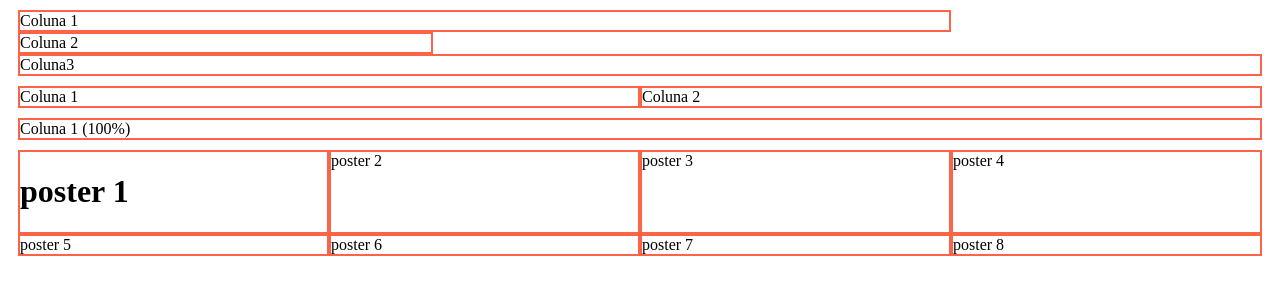
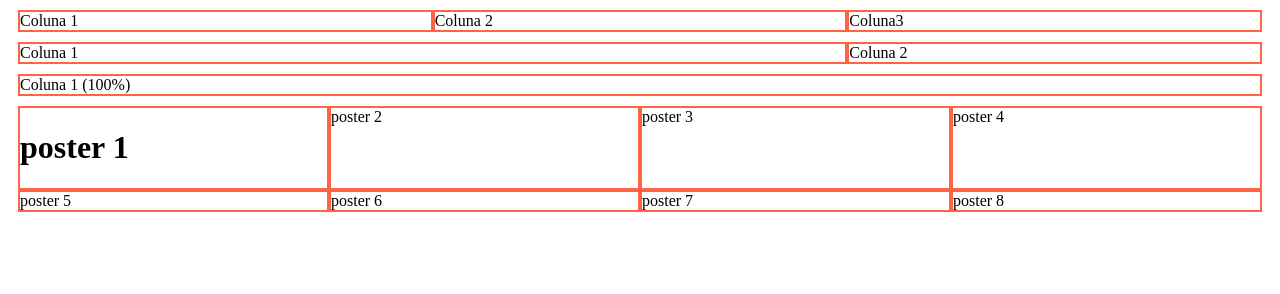
Before and after one commit to MarciaCondarco/linhaColuna, a plain HTML site: page index.html in a window 1280 px wide. Drawn offline with Linux system fonts and the light colour scheme.

Commit message:
linhas e colunas usando o flex

```diff
--- a/assets/css/style.css
+++ b/assets/css/style.css
@@ -27,7 +27,7 @@
     flex: 0 0 16.67%;
 }
 .coluna-3{
-    flex: 0 0 25%;
+    flex: 1 0 25%;
 }
 
 .coluna-4{
--- a/index.html
+++ b/index.html
@@ -11,15 +11,15 @@
 <body>
 
     <div class="linha">
-        <div class="coluna coluna-9 ">Coluna 1</div>
-        <div class="coluna coluna-4 ">Coluna 2</div>
-        <div class="coluna coluna-12 ">Coluna3</div>
+        <div class="coluna coluna-3 ">Coluna 1</div>
+        <div class="coluna coluna-3">Coluna 2</div>
+        <div class="coluna coluna-3 ">Coluna3</div>
     </div>
 
 
     <div class="linha">
-        <div class="coluna coluna-6 ">Coluna 1</div>
-        <div class="coluna coluna-6 ">Coluna 2</div>
+        <div class="coluna coluna-8 ">Coluna 1</div>
+        <div class="coluna coluna-4">Coluna 2</div>
     </div>
 
 
```
